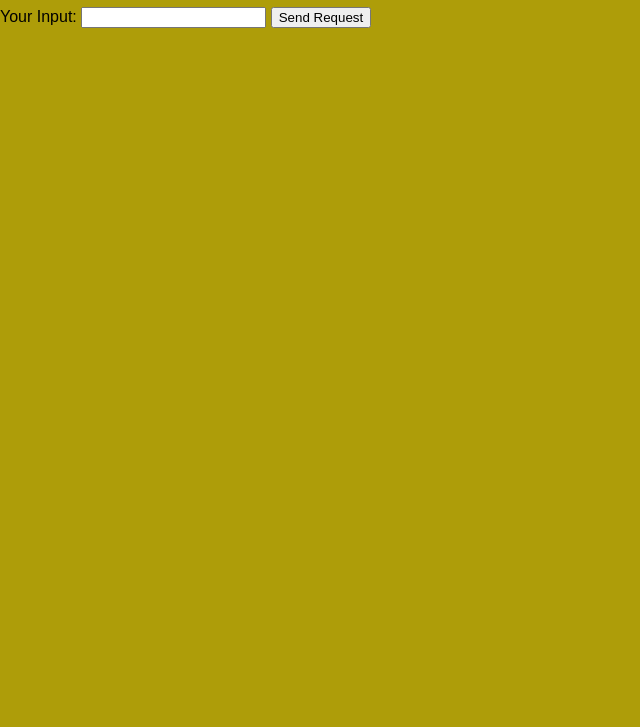
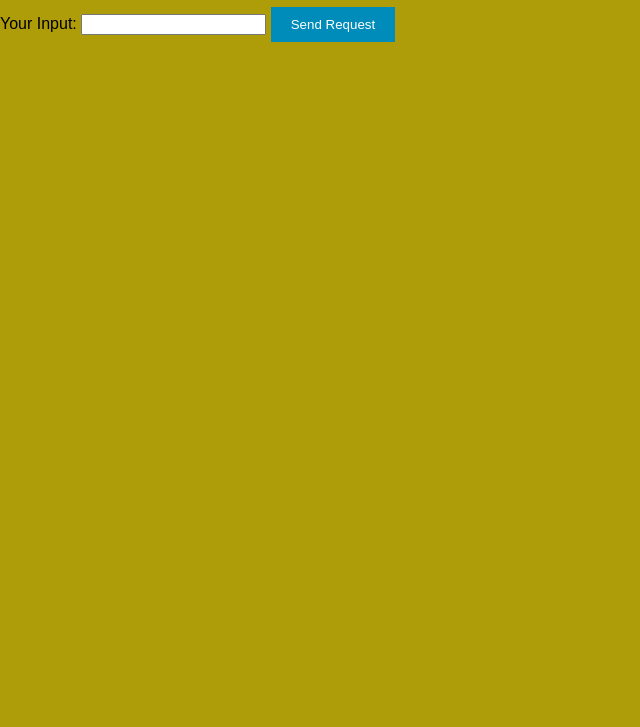
Before and after one commit to MaxLubale/ARA.AI, a plain HTML site: page index.html in a window 1280 px wide. Shown: the part 73-800 px from the top of the page, without its empty margins (0-640 px from the left). Drawn offline with Linux system fonts and the light colour scheme.

Commit message:
updated the CSS

```diff
--- a/css/style.css
+++ b/css/style.css
@@ -4,3 +4,14 @@ body {
     margin: 0;
     padding: 0;
 }
+#submit-button {
+    background-color: #008CBA; /* Set the initial background color */
+    color: white; /* Set the text color */
+    padding: 10px 20px;
+    border: none;
+    cursor: pointer;
+}
+
+#submit-button:hover {
+    background-color: #FF0000; /* Change to red on hover */
+}
```
